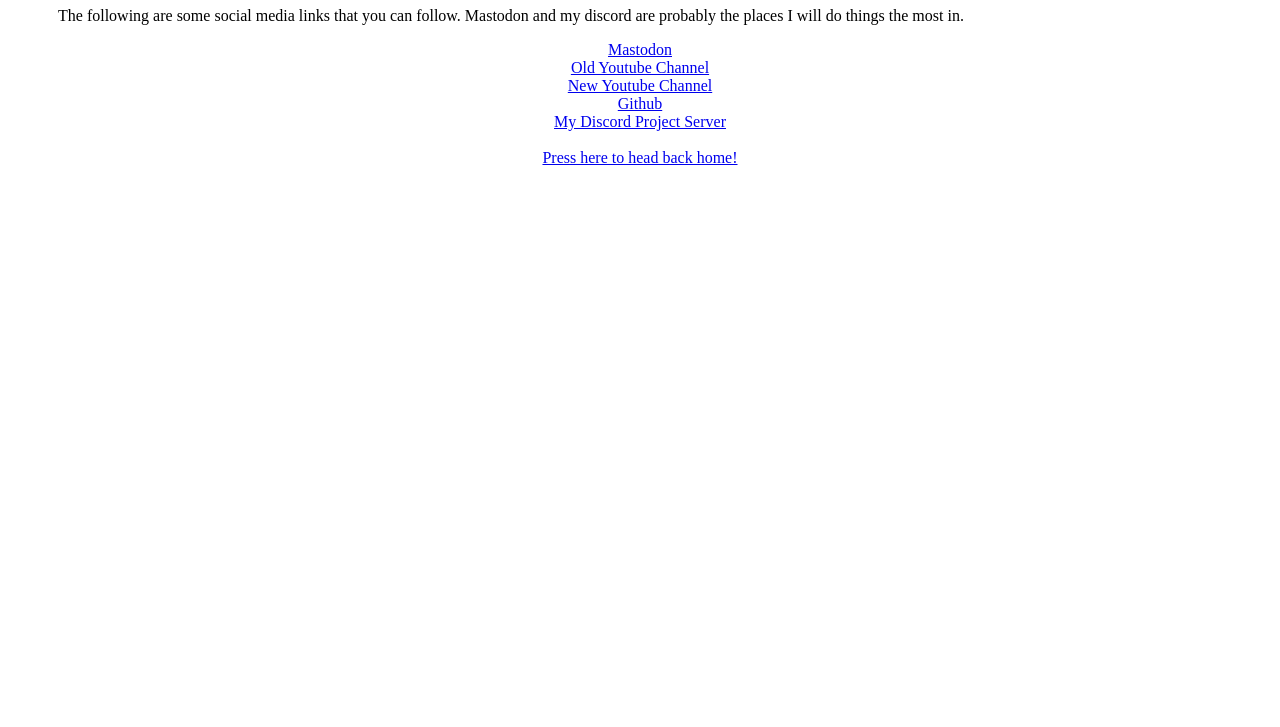
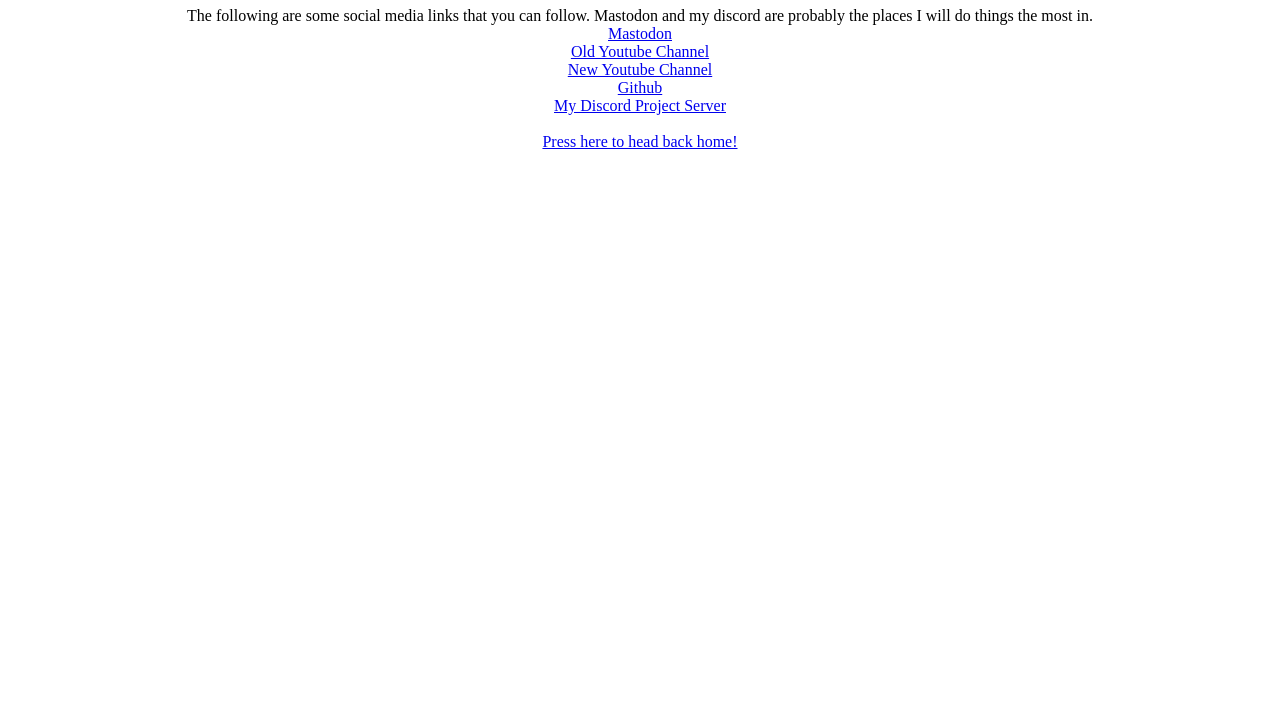
Before and after one commit to thairanaru/thairanaru.github.io, a plain HTML site: page social-media.html in a window 1280 px wide. Shown: the part 73-800 px from the top of the page. Drawn offline with Linux system fonts and the light colour scheme.

Commit message:
Update social-media.html

```diff
--- a/social-media.html
+++ b/social-media.html
@@ -8,7 +8,7 @@
 <body>
 <h1>Social Media Links</h1>
 <div>
-    <p>The following are some social media links that you can follow. Mastodon and my discord are probably the places I will do things the most in.</p>
+    The following are some social media links that you can follow. Mastodon and my discord are probably the places I will do things the most in.
 </div>
 <div>
     <a href="https://mastodon.social/@quissberry">Mastodon</a> <br>
```
